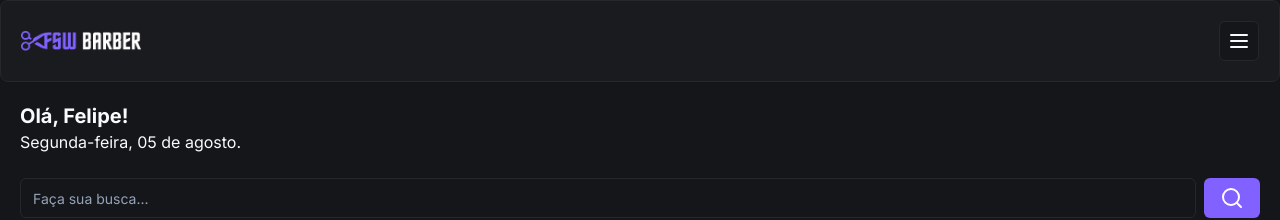
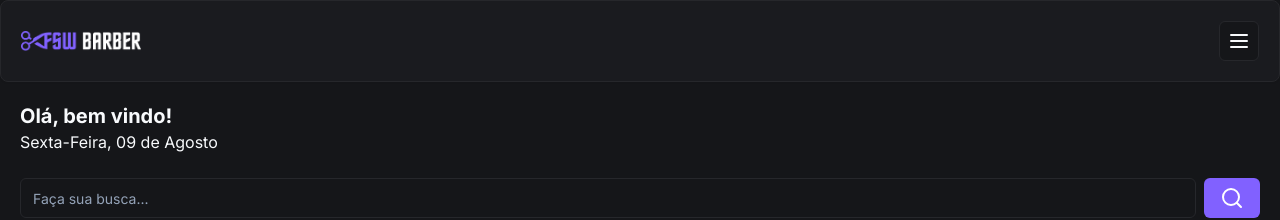
Before and after one commit to iigorfelipe/xbarber, a Next.js app: page / in a window 1280 px wide. Shown: the top 220 px of the page. Built offline with nearby package versions, Linux system fonts and the light colour scheme; no server answers; the database is empty.

Commit message:
feat: update welcome message

```diff
--- a/app/page.tsx
+++ b/app/page.tsx
@@ -9,6 +9,8 @@
 import Link from 'next/link';
 import { getServerSession } from 'next-auth';
 import { authOptions } from './_lib/auth';
+import { format } from 'date-fns';
+import { ptBR } from 'date-fns/locale';
 
 const Home = async () => {
   const session = await getServerSession(authOptions);
@@ -45,8 +47,12 @@
       <Header />
       <div className="p-5">
         {/* TEXTO */}
-        <h2 className="text-xl font-bold">Olá, Felipe!</h2>
-        <p>Segunda-feira, 05 de agosto.</p>
+        <h2 className="text-xl font-bold">Olá, {session?.user ? session.user.name : 'bem vindo'}!</h2>
+        <p>
+          <span className="capitalize">{format(new Date(), 'EEEE, dd', { locale: ptBR })}</span>
+          <span>&nbsp;de&nbsp;</span>
+          <span className="capitalize">{format(new Date(), 'MMMM', { locale: ptBR })}</span>
+        </p>
 
         {/* BUSCA */}
         <div className="mt-6">
```
